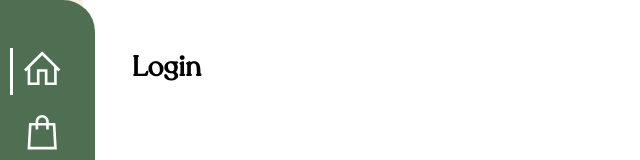
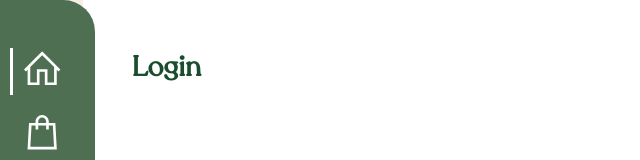
Before and after one commit to JomarMonrealUPLB/Farm-to-Table, a React (Create React App) app in the folder client/: page / in a window 1280 px wide. Shown: the top 160 px of the page, without its empty margins (0-640 px from the left). Built offline with nearby package versions, Linux system fonts and the light colour scheme.

Commit message:
ui: updates on global variable colors

```diff
--- a/client/src/index.css
+++ b/client/src/index.css
@@ -1,6 +1,8 @@
 :root{
   --primary-green: #4F6F52;
+  --primary-green-dark: #1A4D2E;
   --primary-background: #F5EFE6;
+  --secondary-background: #E8DFCA;
 }
 
 @font-face {
@@ -20,6 +22,7 @@ h1{
   font-family: recoleta;
   font-size: 28px;
   margin: 0;
+  color: var(--primary-green-dark);
 }
 
 ul{
```
